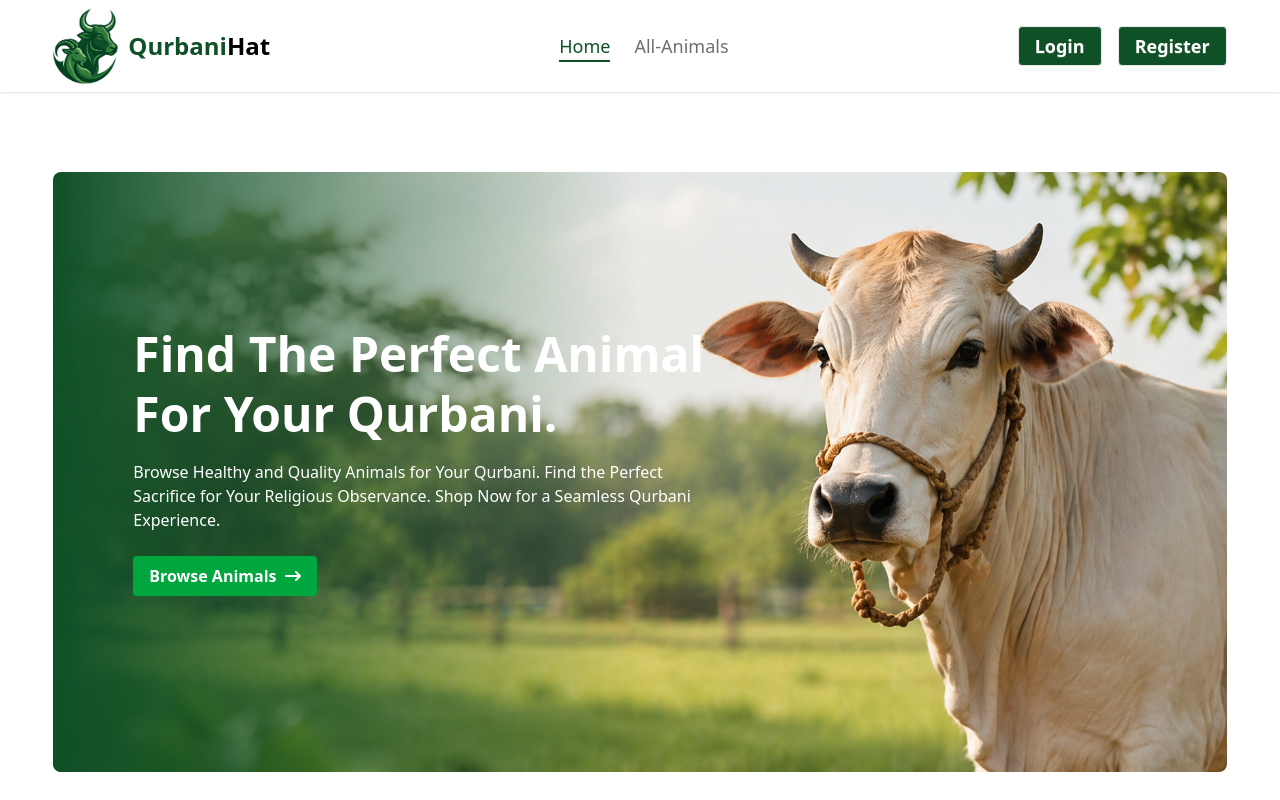
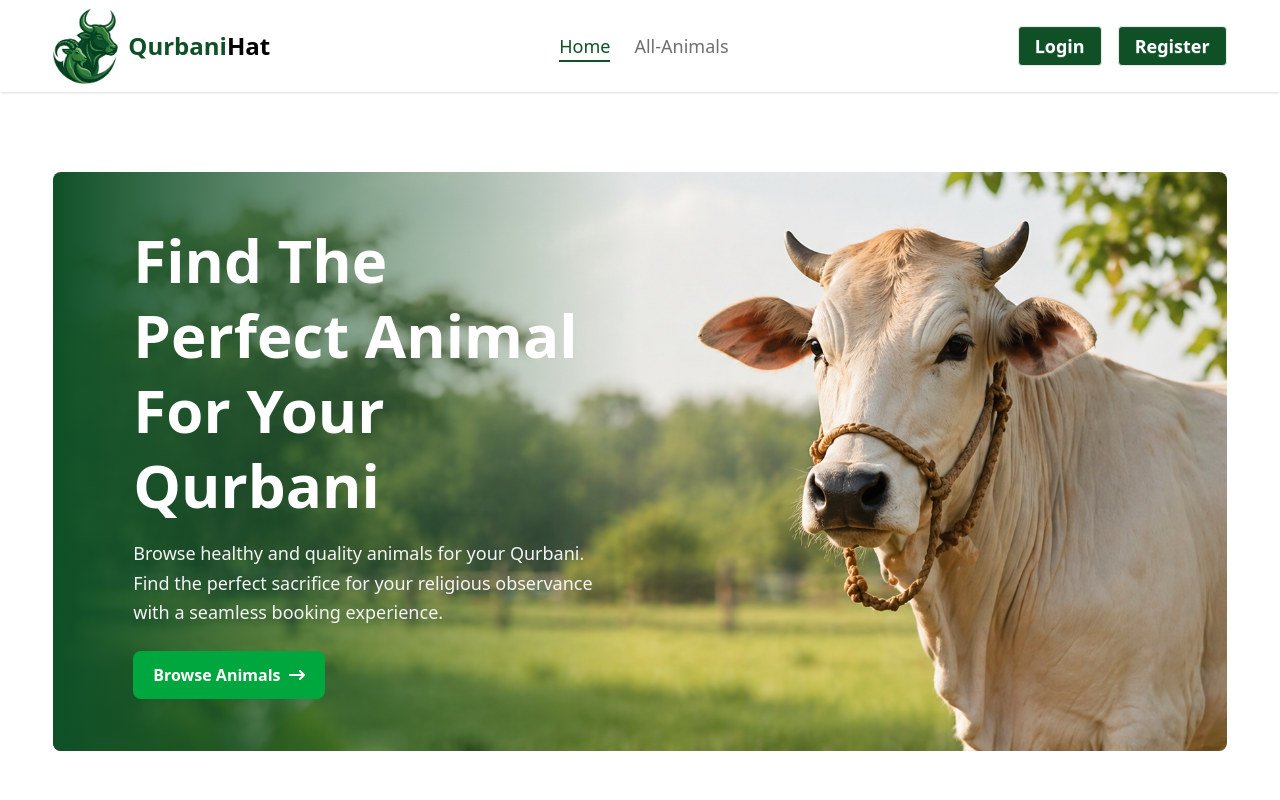
Before and after one commit to Rasel-khalipha/qurbani-hat, a Next.js app: page / in a window 1280 px wide. Shown: the top 800 px of the page. Built offline with nearby package versions, Linux system fonts and the light colour scheme.

Commit message:
Top Breed section design doneBreed

```diff
--- a/src/components/Banner/Banner.jsx
+++ b/src/components/Banner/Banner.jsx
@@ -5,37 +5,38 @@ const Banner = () => {
 	return (
 		<>
 			<div className="w-11/12 mx-auto mt-20">
-				<div className="relative min-h-75 md:min-h-150 overflow-hidden rounded-lg">
-					{/* Background Image */}
+				<div className="relative overflow-hidden rounded-lg">
 					<Image
 						src="/banner.png"
 						alt="Qurbani Cow Banner"
-						fill
+						width={1600}
+						height={800}
 						priority
-						className="object-cover object-[70%_center] md:object-center"
+						className="object-contain w-full h-auto"
 					/>
 
-					{/* Gradient Overlay */}
-					<div className="absolute inset-0 bg-linear-to-r from-[#0F5027] via-transparent to-transparent h-auto z-10" />
+					<div className="absolute inset-0 bg-linear-to-r from-[#0F5027]/95 via-[#0F5027]/50 to-transparent md:from-[#0F5027] md:via-transparent md:to-transparent z-10" />
 
-					{/* Content */}
-					<div className="relative z-20 text-white h-full flex flex-col justify-center ml-5 lg:ml-20 py-38">
-						<h1 className="text-2xl md:text-3xl lg:text-5xl font-bold mb-4 capitalize max-w-300 lg:max-w-[600px] leading-tight">
-							Find The Perfect animal for your qurbani.
+					<div className="absolute inset-0 z-20 flex items-center">
+						<div className="px-4 sm:px-6 md:px-10 lg:px-20 max-w-[90%] sm:max-w-[75%] lg:max-w-[55%] pt-2 pb-2">
+							<h1 className="text-lg sm:text-2xl md:text-4xl lg:text-6xl font-bold leading-tight text-white">
+								Find The Perfect Animal For Your Qurbani
 							</h1>
 
-						<p className="text-xs md:text-sm lg:text-base max-w-xl">
-							Browse Healthy and Quality Animals for Your Qurbani. Find the
-							Perfect Sacrifice for Your Religious Observance. Shop Now for a
-							Seamless Qurbani Experience.
+							<p className="mt-2 sm:mt-4 text-[11px] sm:text-sm md:text-base lg:text-lg text-gray-100 leading-relaxed line-clamp-2 md:line-clamp-none">
+								Browse healthy and quality animals for your Qurbani. Find the
+								perfect sacrifice for your religious observance with a seamless
+								booking experience.
 							</p>
+
 							<Link
 								href="/animals"
-							className="flex items-center gap-2 group bg-green-600 hover:bg-green-700 text-white font-bold py-2 px-4 rounded w-fit cursor-pointer mt-6 transition-colors duration-300"
+								className="mt-4 sm:mt-6 inline-flex items-center gap-2 bg-green-600 hover:bg-green-700 px-4 sm:px-5 py-2.5 sm:py-3 rounded-lg text-sm sm:text-base font-semibold text-white transition-all duration-300 group"
 							>
-							Browse Animals{" "}
+								Browse Animals
 								<FaArrowRightLong className="group-hover:translate-x-1 transition-transform duration-300" />
 							</Link>
+						</div>
 					</div>
 				</div>
 			</div>
--- a/src/components/FeaturedAnimals/FeaturedAnimals.jsx
+++ b/src/components/FeaturedAnimals/FeaturedAnimals.jsx
@@ -16,7 +16,7 @@ const FeaturedAnimals = async () => {
 		<>
 			<div className="w-11/12 mx-auto mt-25">
 				<div className="flex items-center justify-between mb-6">
-					<h2 className="font-bold text-3xl text-[#0F5027]">
+					<h2 className="font-bold text-xl md:text-3xl text-[#0F5027]">
 						Featured Animals
 					</h2>
 					<Link
--- a/src/components/cardUI/TopBreedUI/TopBreedUI.jsx
+++ b/src/components/cardUI/TopBreedUI/TopBreedUI.jsx
@@ -26,7 +26,7 @@ const TopBreedUI = ({ uniqueBreeds }) => {
 			{
 				breakpoint: 480,
 				settings: {
-					slidesToShow: 2,
+					slidesToShow: 1,
 				},
 			},
 		],
@@ -49,11 +49,11 @@ const TopBreedUI = ({ uniqueBreeds }) => {
 											src={breed.image}
 											alt={breed.breed}
 											fill
-											className="object-contain group-hover:scale-110 transition duration-300"
+											className=" object-contain group-hover:scale-110 transition duration-300"
 										/>
 									</div>
 
-									<p className="mt-3 text-sm font-medium">{breed.breed}</p>
+									<p className="mt-3 text-lg font-bold">{breed.breed}</p>
 								</div>
 							))}
 						</Slider>
```
Lines whose indentation alone changed are shown as unchanged.
